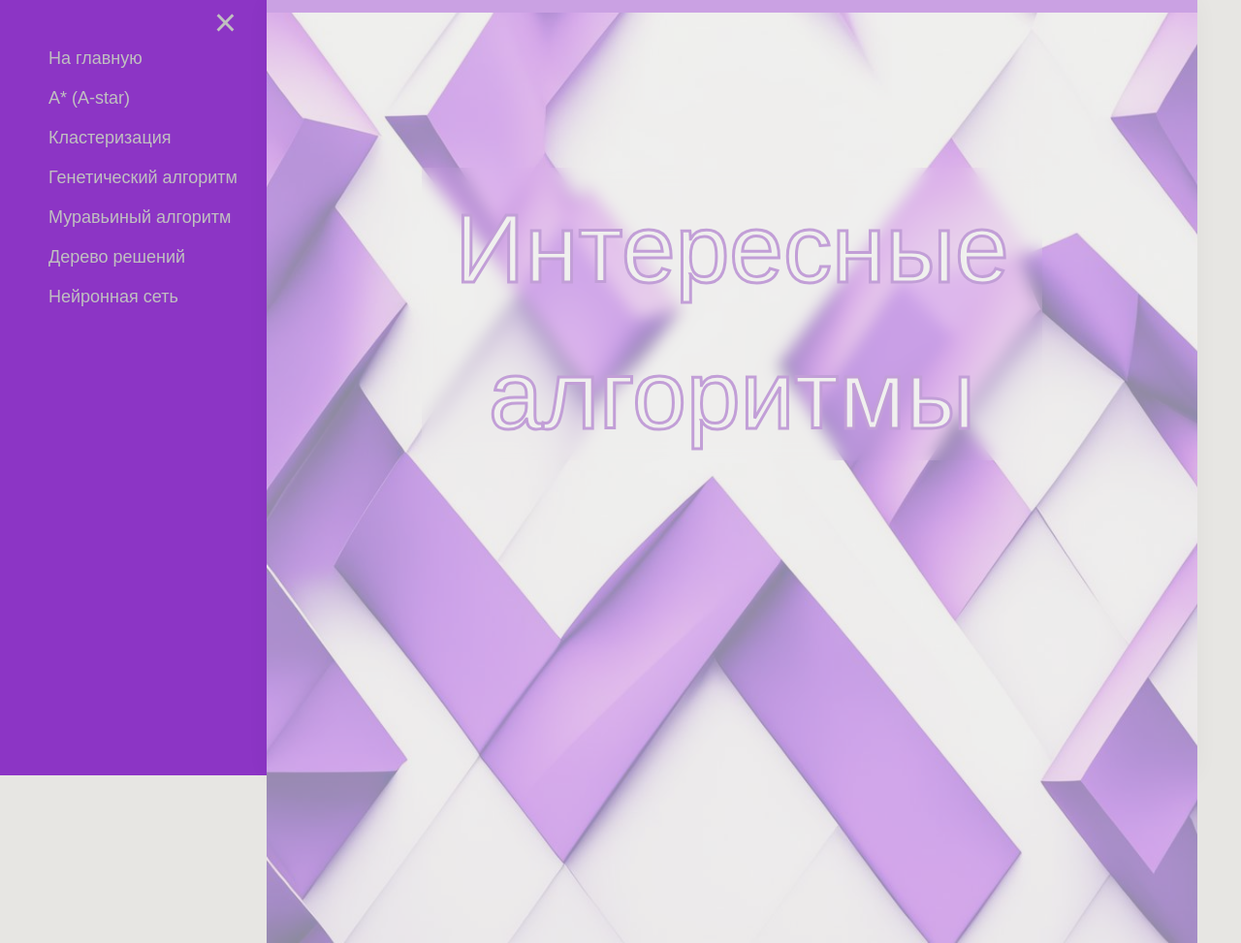
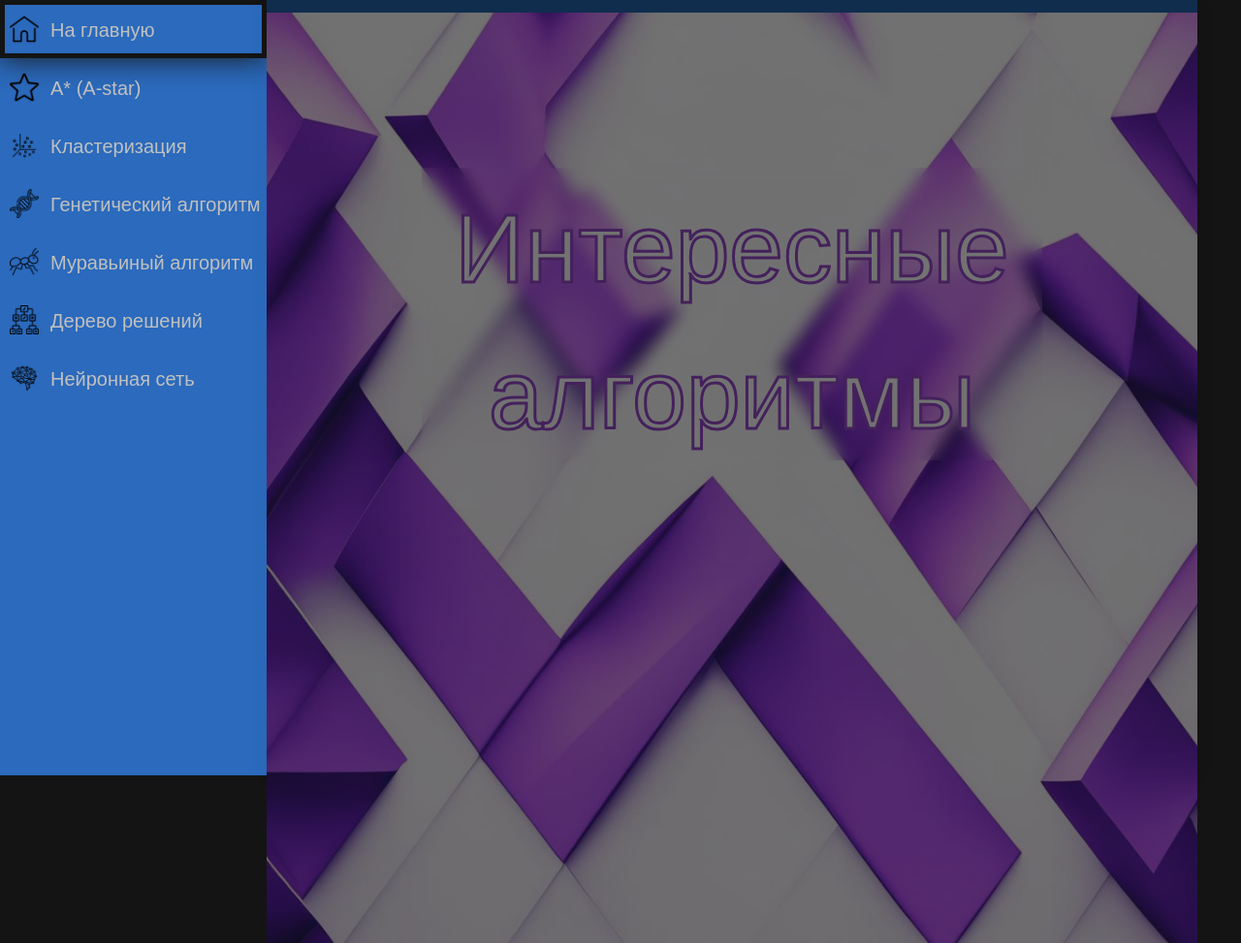
Before and after one commit to sanyagvozdoder/frontendDevAlgoritms, a Flask app: page / in a window 1280 px wide. Shown: the whole page at 97% size. Run offline with Flask 3, Linux system fonts and the light colour scheme; parts of the project's set-up code (start-up, migrations or seed data) failed here and were passed over.

Commit message:
NEW INSANE UI, CHECK THIS OUT BRO(colorsheme, sidebar)

```diff
--- a/static/css/buttons.css
+++ b/static/css/buttons.css
@@ -1,7 +1,7 @@
 
 .button {
     display: inline-block;
-    background: #8c35c5;
+    background-color:rgb(12, 83, 166);
     border-radius: 7px;
     padding: 10px 20px;
     font-size: 12pt;
--- a/static/css/sidenav.css
+++ b/static/css/sidenav.css
@@ -1,54 +1,67 @@
-
-
 .side-bar {
+    display: flex;
+    flex-direction: column;
     height: 100%;
-    width: 0;
+    width: 50px;
     position: fixed;
     top: 0;
     left: 0;
     overflow-x: hidden;
-    background-color:#8c35c5;
-    padding-top: 40px;
+    overflow-y: hidden;
+    background-color: rgb(43, 106, 188);
     transition: 0.5s;
 }
 
 .side-bar a{
-    display:block;
-    padding: 10px 10px 10px 50px;
-    font-size: 18px;
-    color: #C0C0C0;
-    border: none;
-    background-color: transparent;
-    text-wrap: nowrap;
+    display: flex;
+    flex-wrap: nowrap;
+    align-items: start;
+    flex-direction: row;
     text-decoration: none;
+    width: 100%;
+    padding-top: 10px;
+    padding-bottom: 10px;
+    padding-left: 5px;
+    min-width: auto;
+    border:5px solid transparent;
+    transition: all ease-in-out;
 }
 
 .side-bar a:hover{
     color: #fff;
+    animation: move 500ms forwards;
 }
 
-.side-bar button.close-button {
-    position: absolute;
-    top: 0;
-    right: 25px;
-    font-size: 40px;
-    margin-left: 50px;
+.side-bar span{
+    white-space: nowrap;
+    font-size: 20px;
+    color: #C0C0C0;
+    border: none;
+    padding-top: 5px;
+    padding-left: 12px;
     background-color: transparent;
-    display:block;
-    border: none;
-    color: #C0C0C0;
-    cursor: pointer;
+    text-decoration: none;
 }
 
-.side-bar button.close-button:hover{
-    color: #fff;
+.side-bar img{
+    width:30px;
+    height:30px;
 }
 
-.open-button{
-    width: 60px;
-    height:60px;
-    border-radius: 0px;
-    padding: 0;
-    font-size: 30px;
-    float: left;
+@keyframes move {
+    0%{
+        border-bottom: 5px solid rgb(20,20,20);
+    }
+    50%{
+        border-left: 5px solid rgb(20,20,20);
+        border-bottom: 5px solid rgb(20,20,20);
+        border-right: 5px solid rgb(20,20,20);
+    }
+    100%{
+        border-left: 5px solid rgb(20,20,20);
+        border-bottom: 5px solid rgb(20,20,20);
+        border-right: 5px solid rgb(20,20,20);
+        border-top: 5px solid rgb(20,20,20);
+        box-shadow: 0px 0px 30px rgb(20,20,20);
+    }
 }
--- a/static/css/style.css
+++ b/static/css/style.css
@@ -10,7 +10,7 @@ html {
 
 body {
     margin: 0;
-    background-color: #e7e6e3;
+    background-color: rgb(20,20,20);
     font-family: "Wix Madefor Display", sans-serif;
     font-optical-sizing: auto;
     font-style: normal;
@@ -37,7 +37,7 @@ body {
     display: block;
     width: 100%;
     height: calc(min(min-content, 100px));
-    background-color: #a03ae4;
+    background-color: rgb(12, 83, 166);
     padding: 5pt;
     color: white;
     top: 0;
--- a/static/js/algorithms/gen.js
+++ b/static/js/algorithms/gen.js
@@ -7,6 +7,9 @@ context.strokeStyle = "black"
 context.lineWidth = 4
 context.lineCap = 'round'
 const vertexSize = 10
+
+context.fillStyle = "white"
+context.fillRect(0,0,1000,750)
 
 function distanceBetween(pointA, pointB)
 {
--- a/static/js/sideBar.js
+++ b/static/js/sideBar.js
@@ -4,12 +4,11 @@ function openSideBar(){
     document.getElementById('main-container').style.opacity = "0.4"
 }
 function closeSideBar(){
-    document.getElementById('side-nav').style.width = "0px"
+    document.getElementById('side-nav').style.width = "50px"
     document.getElementById('main-container').style.marginLeft = "210px"
     document.getElementById('main-container').style.opacity = "1"
 }
 
-var openButton = document.getElementById("openbutton")
-openButton.onmouseover = openSideBar
-var sidebar = document.getElementById('side-nav')
-sidebar.onmouseleave = closeSideBar
+var sideBar = document.getElementById("side-nav")
+sideBar.onmouseover = openSideBar
+sideBar.onmouseleave = closeSideBar
--- a/templates/base.html
+++ b/templates/base.html
@@ -12,18 +12,36 @@
     </head>
     <body>
         <div id="side-nav" class="side-bar">
-            <button class="close-button" onclick="closeSideBar()">&times;</button>
-            <a href="{{ url_for('index') }}" onclick="closeSideBar()">На главную</a>
-            <a href="{{ url_for('algorithm_details', name='astar') }}" onclick="closeSideBar()">A* (A-star)</a>
-            <a href="{{ url_for('algorithm_details', name='clusterization') }}" onclick="closeSideBar()">Кластеризация</a>
-            <a href="{{ url_for('algorithm_details', name='genetic') }}" onclick="closeSideBar()">Генетический алгоритм</a>
-            <a href="{{ url_for('algorithm_details', name='antcolony') }}" onclick="closeSideBar()">Муравьиный алгоритм</a>
-            <a href="{{ url_for('algorithm_details', name='slntree') }}" onclick="closeSideBar()">Дерево решений</a>
-            <a href="{{ url_for('algorithm_details', name='nn') }}" onclick="closeSideBar()">Нейронная сеть</a>
+            <a onclick="closeSideBar()" href="{{ url_for('index') }}">
+                <img src="{{ url_for('static', filename='res/icons/home.png')}}"></img>
+                <span>На главную</span>
+            </a>
+            <a onclick="closeSideBar()" href="{{ url_for('algorithm_details', name='astar') }}">
+                <img src="{{ url_for('static', filename='res/icons/star.png')}}"></img>
+                <span>A* (A-star)</span>
+            </a>
+            <a onclick="closeSideBar()" href="{{ url_for('algorithm_details', name='clusterization') }}">
+                <img src="{{ url_for('static', filename='res/icons/cluster.png')}}"></img>
+                <span>Кластеризация</span>
+            </a>
+            <a onclick="closeSideBar()" href="{{ url_for('algorithm_details', name='genetic') }}">
+                <img src="{{ url_for('static', filename='res/icons/dna.png')}}"></img>
+                <span>Генетический алгоритм</span>
+            </a>
+            <a onclick="closeSideBar()" href="{{ url_for('algorithm_details', name='antcolony') }}">
+                <img src="{{ url_for('static', filename='res/icons/insect.png')}}"></img>
+                <span>Муравьиный алгоритм</span>
+            </a>
+            <a onclick="closeSideBar()" href="{{ url_for('algorithm_details', name='slntree') }}">
+                <img src="{{ url_for('static', filename='res/icons/decision-tree.png')}}"></img>
+                <span>Дерево решений</span>
+            </a>
+            <a onclick="closeSideBar()" href="{{ url_for('algorithm_details', name='nn') }}">
+                <img src="{{ url_for('static', filename='res/icons/neural-network.png')}}"></img>
+                <span>Нейронная сеть</span>
+            </a>
         </div>
         <!--TODO: add icons-->
-
-        <button id="openbutton" class="button open-button" onclick="openSideBar()">&#9776;</button>
 
         {% block content %}{% endblock %}
         <div id="content-block" class="op-0"></div>
```
Also changed, not shown: static/res/icons/close.png (added), static/res/icons/cluster.png (added), static/res/icons/decision-tree.png (added), static/res/icons/dna.png (added), static/res/icons/home.png (added), static/res/icons/insect.png (added), static/res/icons/neural-network.png (added), static/res/icons/star.png (added).
